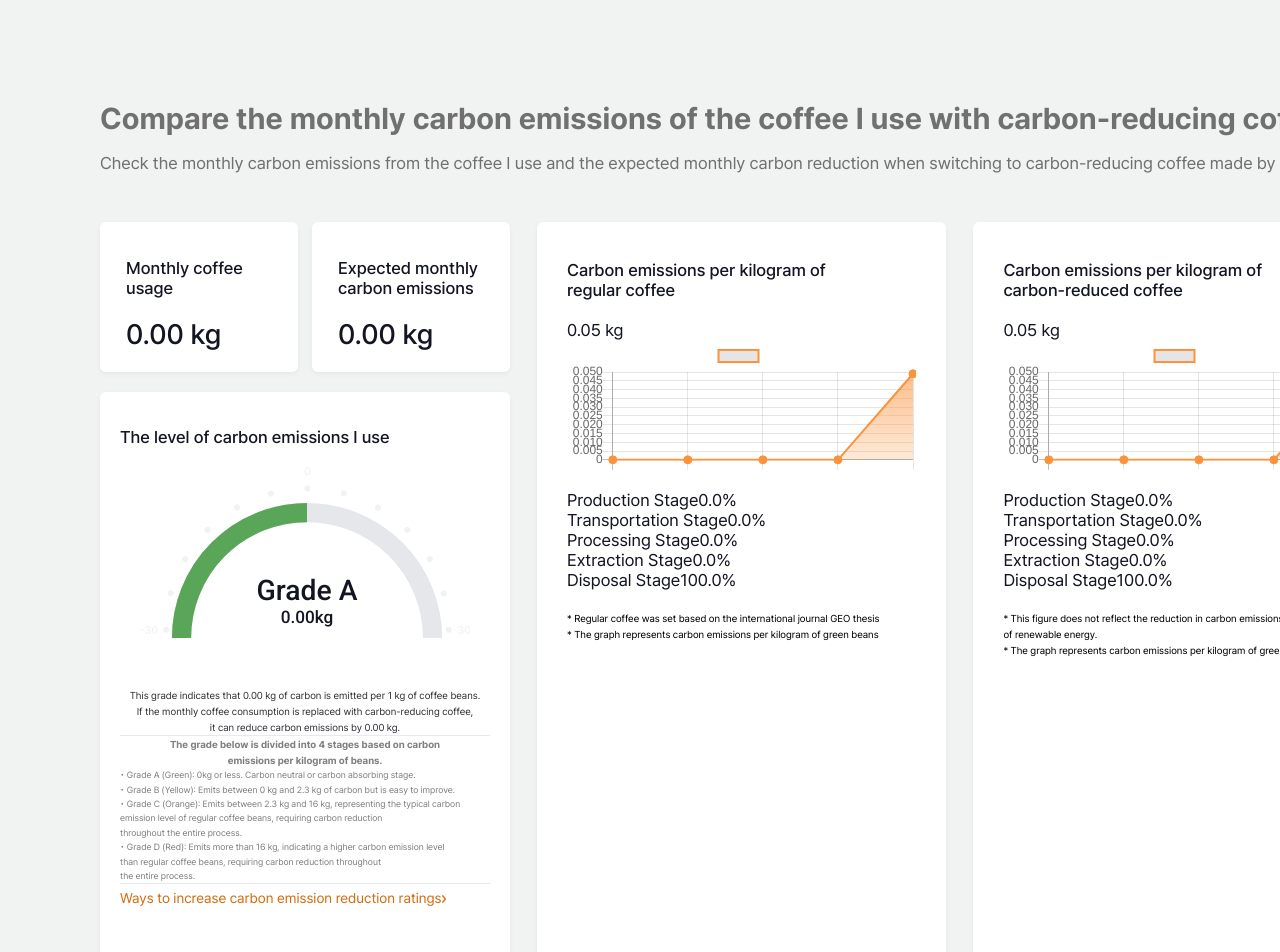
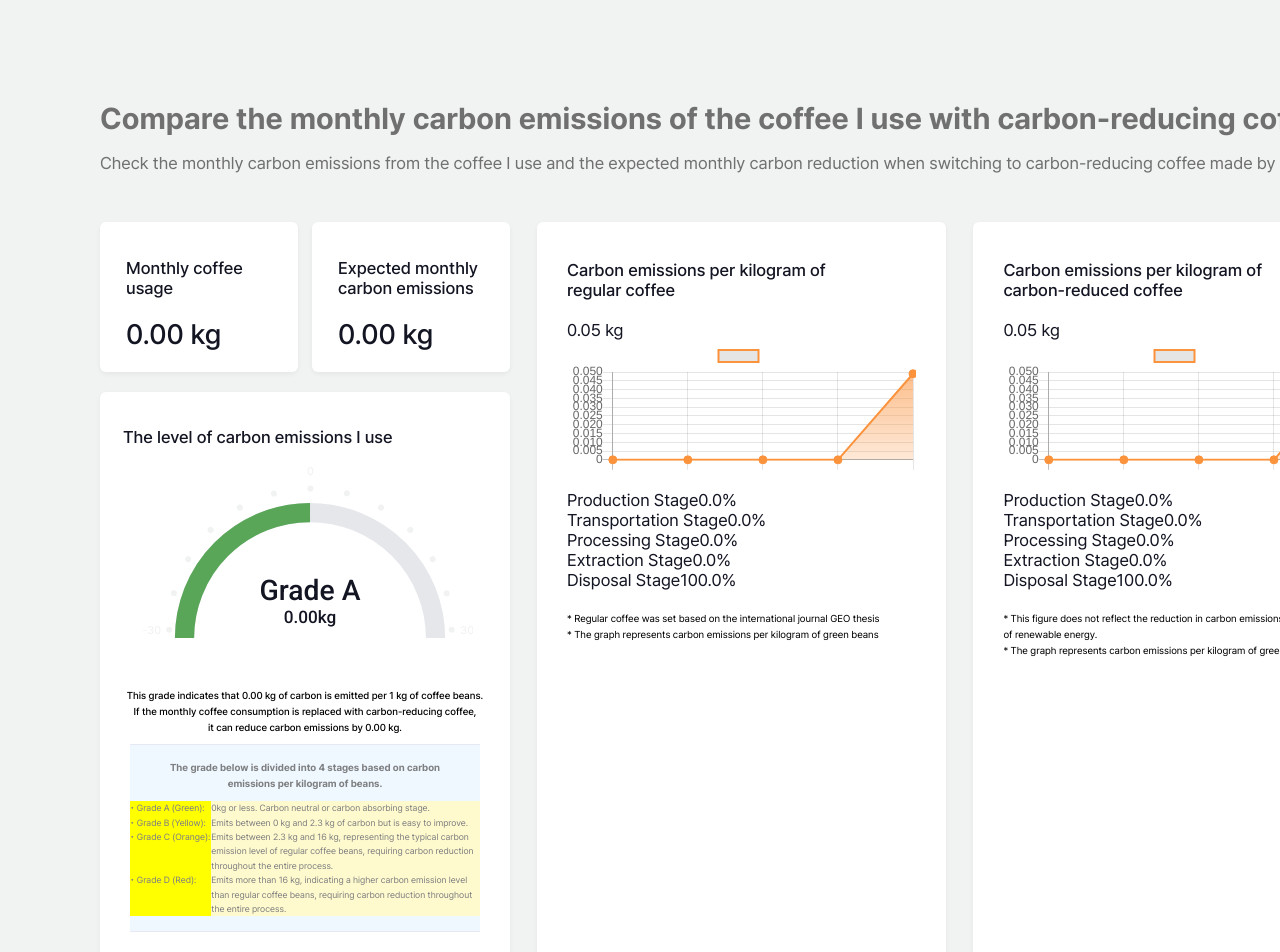
Before and after one commit to sahn0307/equaltable, a Next.js app: page /en/page3 in a window 1280 px wide. Shown: the top 952 px of the page. Built offline with nearby package versions, Linux system fonts and the light colour scheme.

Commit message:
wip: format key text

```diff
--- a/src/app/components/EmissionsGauge.js
+++ b/src/app/components/EmissionsGauge.js
@@ -77,15 +77,40 @@ const EmissionsGauge = ({ productionData = {}, transportData = {}, processingDat
 						br: () => <br />
 					})}
 				</p>
-				<p>
-					{t.rich('gauge-key', {
-						br: () => <br />
+				<p className='key-text'>
+          <div className='key-row'>
+            {t.rich('key-a', {
+              color: (chunks) => (<span className='w84'>{chunks}</span>),
+              desc: (chunks) => (<span className='w278'>{chunks}</span>),
+              br: () => <br />,
             })}
+          </div>
+          <div className='key-row'>
+            {t.rich('key-b', {
+              color: (chunks) => (<span className='w84'>{chunks}</span>),
+              desc: (chunks) => (<span className='w278'>{chunks}</span>),
+              br: () => <br />,
+            })}
+          </div>
+          <div className='key-row'>
+            {t.rich('key-c', {
+              color: (chunks) => (<span className='w84'>{chunks}</span>),
+              desc: (chunks) => (<span className='w278'>{chunks}</span>),
+              br: () => <br />,
+            })}
+          </div>
+          <div className='key-row'>
+            {t.rich('key-d', {
+              color: (chunks) => (<span className='w84'>{chunks}</span>),
+              desc: (chunks) => (<span className='w278'>{chunks}</span>),
+              br: () => <br />,
+            })}
+          </div>
 				</p>
 			</div>
 
 			<p className='page-link'>
-				<Link href='/page4'>{t('p4-link')}</Link>
+				<Link href='/page4'>{t('p4-link')}
           {chevronImage && (
             <Image
               src={chevronImage}
@@ -94,6 +119,7 @@ const EmissionsGauge = ({ productionData = {}, transportData = {}, processingDat
               alt='chevron icon'
             />
           )}
+        </Link>
 			</p>
 		</div>
 	)
--- a/src/app/styles/global.scss
+++ b/src/app/styles/global.scss
@@ -496,7 +496,6 @@ h1 {
   }
 }
 
-
 .data-consent {
   width: 694px;
   height: 87px;
@@ -793,7 +792,7 @@ input[type="number"]::-webkit-outer-spin-button {
   }
 }
 .col1-gauge {
-  padding: 35px 20px;
+  padding: 35px 23px;
   height: 610px;
   display: flex;
   flex-flow: column nowrap;
@@ -802,30 +801,58 @@ input[type="number"]::-webkit-outer-spin-button {
   background: $white;
   box-shadow: 0 2px 5px rgba(0, 0, 0, 0.05);
   .grade {
+    margin-bottom: 9px;
     font-size: 10px;
-    font-weight: $regular;
+    font-weight: $medium;
+    color: $dk-grey;
     text-align: center;
   }
   .key {
+    width: 350px;
+    align-self: center;
     border-top: 1px solid $hr;
     border-bottom: 1px solid $hr;
+    background: aliceblue;
     p {
       font-size: 9px;
       color: $text;
     }
     .k-title {
+      margin: 14px 0 10px 0;
       font-size: 10px;
       font-weight: $bold;
       text-align: center;
     }
+    .key-text {
+      margin-bottom: 15px;
+      background: lightsteelblue;
+      align-items: center;
+    }
+    .key-row {
+      display: flex;
+      flex-flow: row nowrap;
+    }
+    .w84 {
+      display: block;
+      width: 84px;
+      background: yellow;
+    }
+    .w278 {
+      display:block;
+      width: 278px;
+      background: lemonchiffon;
+    }
   }
   .page-link {
+    margin-top: 20px;
     a {
       font-size: 14px;
       text-decoration: none;
-      // color: $dk-grey;
       color: $accent;
       cursor: pointer;
+    }
+    img {
+      margin-left: 10px;
     }
   }
 }
@@ -873,38 +900,9 @@ input[type="number"]::-webkit-outer-spin-button {
   margin-top: -34px;
 }
 
-//gauge
 figure {
   width: 330px;
   height: 175px;
   margin: 20px 20px 45px 20px;
-  // background: cyan;
   display: block;
 }
-.gauge {
-  position: relative;
-  width: 100%;
-  height: 10px;
-  background: linear-gradient(to right, #008000, #FFD700, #FFA500, #FF0000);
-  border-radius: 5px;
-}
-.gauge-pointer {
-  position: absolute;
-  top: -5px;
-  width: 10px;
-  height: 20px;
-  background: #000;
-  border-radius: 2px;
-  transform: translateX(-50%);
-}
-.gauge-labels {
-  display: flex;
-  justify-content: space-between;
-  font-size: 12px;
-  color: #666;
-}
-.grade {
-  font-size: 18px;
-  font-weight: bold;
-  color: #333;
-}
--- a/src/messages/en.json
+++ b/src/messages/en.json
@@ -110,7 +110,10 @@
 	"grade": "Grade {grade}",
 	"gauge-grade": "This grade indicates that {emissions} kg of carbon is emitted per 1 kg of coffee beans.<br></br>If the monthly coffee consumption is replaced with carbon-reducing coffee, <br></br>it can reduce carbon emissions by {reduction} kg.",
 	"gauge-key-h": "The grade below is divided into 4 stages based on carbon<br></br>emissions per kilogram of beans.",
-	"gauge-key": "• Grade A (Green): 0kg or less. Carbon neutral or carbon absorbing stage. <br></br>• Grade B (Yellow): Emits between 0 kg and 2.3 kg of carbon but is easy to improve. <br></br>• Grade C (Orange): Emits between 2.3 kg and 16 kg, representing the typical carbon<br></br>emission level of regular coffee beans, requiring carbon reduction<br></br>throughout the entire process. <br></br>• Grade D (Red): Emits more than 16 kg, indicating a higher carbon emission level<br></br>than regular coffee beans, requiring carbon reduction throughout<br></br>the entire process.",
+	"key-a": "<color>• Grade A (Green):</color><desc> 0kg or less. Carbon neutral or carbon absorbing stage.</desc><br></br>",
+	"key-b": "<color>• Grade B (Yellow):</color><desc> Emits between 0 kg and 2.3 kg of carbon but is easy to improve.</desc><br></br>",
+	"key-c": "<color>• Grade C (Orange):</color><desc> Emits between 2.3 kg and 16 kg, representing the typical carbon<br></br>emission level of regular coffee beans, requiring carbon reduction<br></br>throughout the entire process.</desc><br></br>",
+	"key-d": "<color>• Grade D (Red):</color><desc> Emits more than 16 kg, indicating a higher carbon emission level<br></br>than regular coffee beans, requiring carbon reduction throughout<br></br>the entire process.</desc>",
 	"p4-link": "Ways to increase carbon emission reduction ratings",
 	"col2-h": "Carbon emissions per kilogram of<br></br>regular coffee",
 	"col2-info": "* Regular coffee was set based on the international journal GEO thesis <br></br>* The graph represents carbon emissions per kilogram of green beans",
--- a/src/messages/ko.json
+++ b/src/messages/ko.json
@@ -110,7 +110,10 @@
 	"grade": "{grade}등급",
 	"gauge-grade": "해당 등급은 원두 1kg 당 {emissions}kg의 탄소가 배출되는 양으로<br></br>해당 월 커피 사용량을 탄소저감커피로 대체했을 때,<br></br>{reduction}kg의 탄소배출량을 저감할 수 있습니다.",
 	"gauge-key-h": "원두 1kg당 탄소배출량을 기준으로 총 4단계로 구분한 등급입니다.",
-	"gauge-key": "• A등급 (녹   색):  0kg 이하 탄소 중립 또는 흡수하는 단계입니다.<br></br>• B등급 (노란색): 0kg초과-2.3kg이하 탄소를 배출하나 개선이 용이합니다.<br></br>• C등급 (주황색): 2.3kg초과-16kg이하 일반적인 원두의 탄소배출 수준으로<br></br>전 과정의 탄소저감이 필요합니다.<br></br>• D등급 (빨간색): 16kg초과 일반적인 원두보다 높은 탄소배출 수준으로<br></br>전 과정의 탄소저감이 필요합니다.",
+	"key-a": "<color>• A등급 (녹   색):</color><desc> 0kg 이하 탄소 중립 또는 흡수하는 단계입니다.</desc><br></br>",
+	"key-b": "<color>• B등급 (노란색):</color><desc> 0kg초과-2.3kg이하 탄소를 배출하나 개선이 용이합니다.</desc><br></br>",
+	"key-c": "<color>• C등급 (주황색):</color><desc> 2.3kg초과-16kg이하 일반적인 원두의 탄소배출 수준으로<br></br>전 과정의 탄소저감이 필요합니다.</desc><br></br>",
+	"key-d": "<color>• D등급 (빨간색):</color><desc> 16kg초과 일반적인 원두보다 높은 탄소배출 수준으로<br></br>전 과정의 탄소저감이 필요합니다.</desc>",
 	"p4-link": "탄소배출 저감 등급 높이는 방법",
 	"col2-h": "예상 월 탄소배출량",
 	"col2-info": "* 일반커피는 국제학술지 GEO 논문을 기준으로 설정되었습니다.<br></br>* 해당 그래프는 생두 1kg당 발생되는 탄소배출량입니다.",
```
Lines whose indentation alone changed are shown as unchanged.
